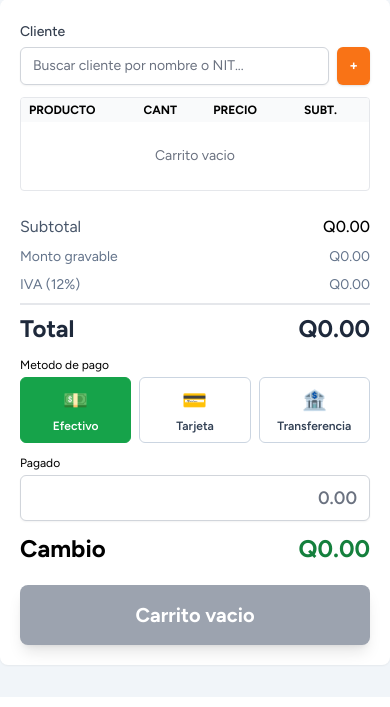
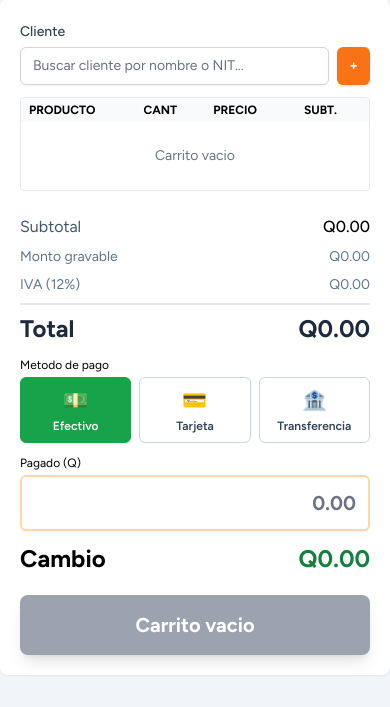
Before and after one commit to Nedowil/Ferreteria, a Laravel app: page /admin/pos in a window 390 px wide. Shown: the part 389-1096 px from the top of the page. Run offline with Laravel 12, Linux system fonts and the light colour scheme; a user stored in the database is signed in; data comes from the database, SQL or seed files in the repository; tables that the repository leaves empty hold one stand-in row (values such as "Sample post"); style sheets or scripts are compiled from the project's sources.

Commit message:
fix(pos): explicit binding on Pagado input to avoid x-model freeze
- Replace x-model with explicit :value + @input handler so the input
  is always responsive to typing, removing any reactive timing issue
- Drop @focus auto-select (was suspected to interfere)
- Highlight the Pagado field with bigger orange border, larger
  font and more padding so it's visually the main action point

```diff
--- a/resources/views/admin/sales/pos.blade.php
+++ b/resources/views/admin/sales/pos.blade.php
@@ -212,11 +212,13 @@
                         </div>
 
                         <div class="mt-3 text-sm">
-                            <label class="block text-xs">Pagado</label>
+                            <label class="block text-xs mb-1">Pagado (Q)</label>
                             <input type="text" inputmode="decimal" name="paid_amount"
-                                   x-model="paid_amount" @input="recalc()" @focus="$event.target.select()"
+                                   :value="paid_amount"
+                                   @input="paid_amount = $event.target.value; recalc()"
                                    placeholder="0.00"
-                                   class="mt-1 block w-full text-right border-gray-300 rounded-md shadow-sm text-lg font-semibold focus:border-orange-500 focus:ring-orange-500" />
+                                   autocomplete="off"
+                                   class="block w-full text-right border-2 border-orange-200 rounded-md shadow-sm text-xl font-bold focus:border-orange-500 focus:ring-2 focus:ring-orange-300 py-3 px-3" />
                         </div>
 
                         <div class="mt-3 flex justify-between text-2xl font-bold">
```
